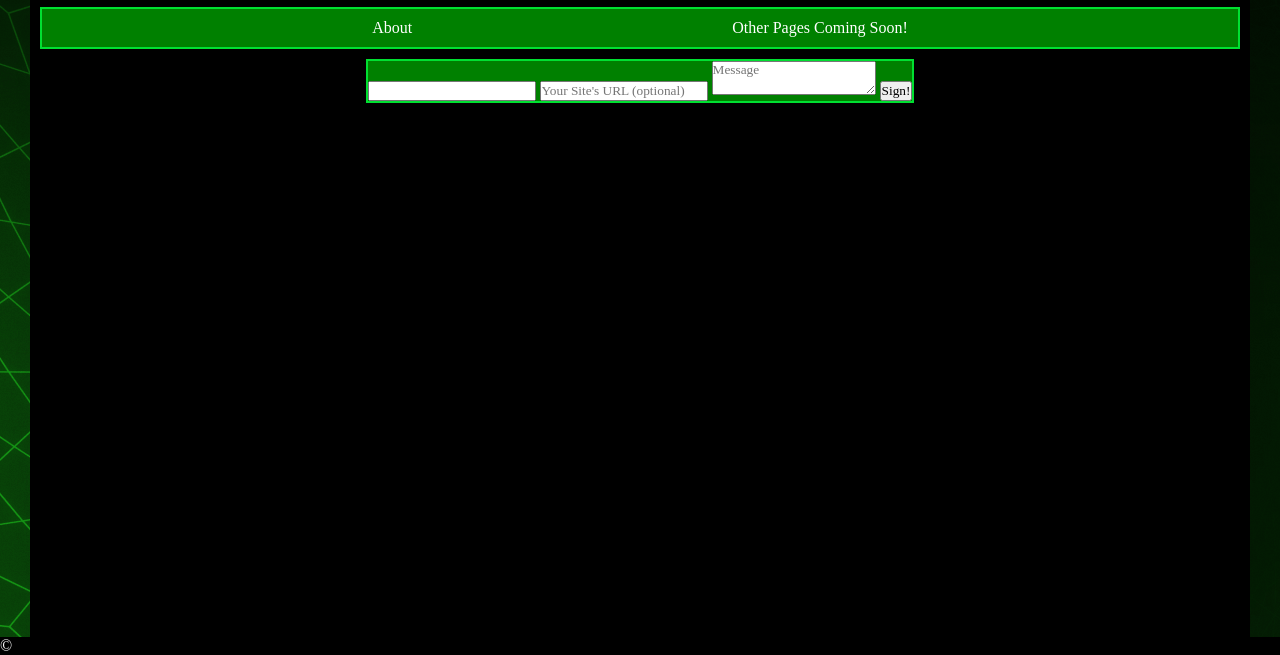
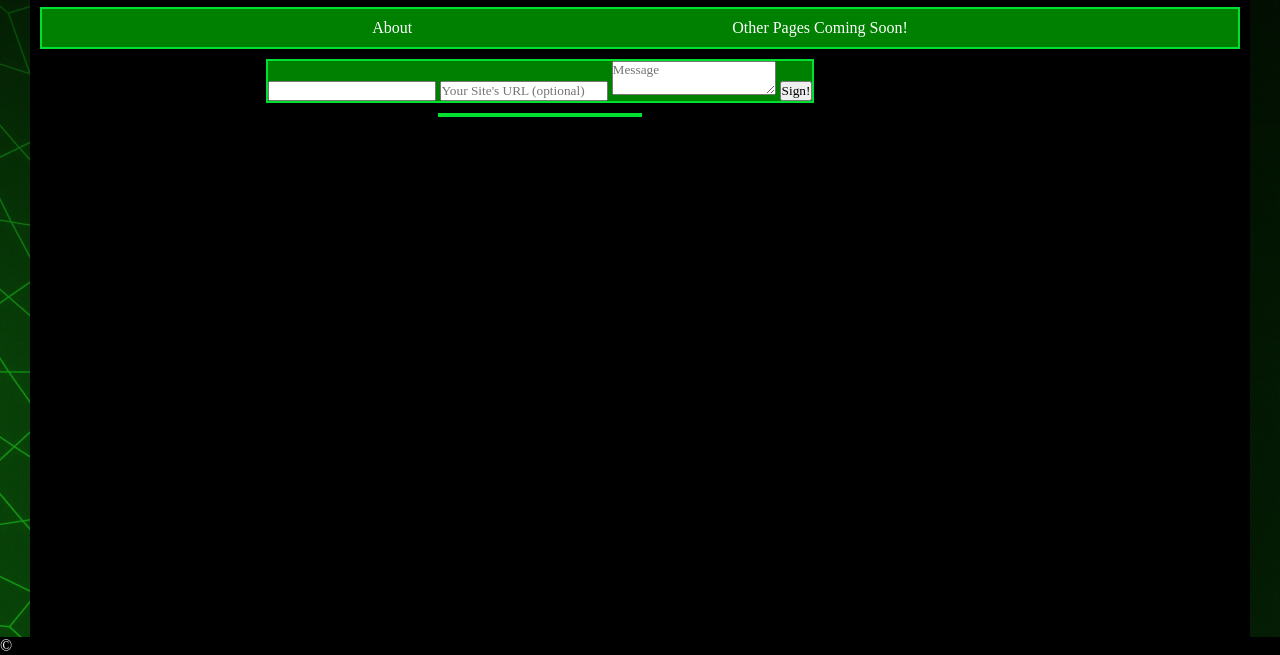
Before and after one commit to JSONCarrillo/neocity, a website built with Vite: page guestbook.html in a window 1280 px wide. Shown: the part 163-818 px from the top of the page. Built offline with nearby package versions, Linux system fonts and the light colour scheme.

```diff
--- a/guestbook.html
+++ b/guestbook.html
@@ -5,7 +5,8 @@
     <meta name="viewport" content="width=device-width, initial-scale=1.0">
     <title>J's World</title>
     <link rel="stylesheet" href="./style.css">
-    <script type="module" src="./script.js" async></script>
+    <script src="./script.js" async></script>
+    <script type="module" src="./base.js"></script>
 </head>
 <body>
     <section>
@@ -21,7 +22,7 @@
                 </ul>
             </nav>
             <!-- Content -->
-            <div class="content">
+            <div class="guestbook">
                 <div class="panel">
                     <form action="">
                         <input type="text" name="name" id="guestbook_name" required>
@@ -30,6 +31,7 @@
                         <button type="submit" onclick="collect_form_info">Sign!</button>
                     </form>
                 </div>
+                <div class="panel" id="guest"></div>
             </div>
         </div>
     </section>
--- a/script.js
+++ b/script.js
@@ -2,13 +2,15 @@
      name : '',
      siteURL : '',
      Message : ''
-}
+     }
 
+/*
 let guestbook_form = {
      name : Document.getElementbyID('guestbook_name'),
      siteURL : Document.getElementbyID('guestbook_url'),
      message : Document.getElementbyID('guestbook_message')
 }
+*/
 
 function collect_form_info(){
      console.log("test");
--- a/style.css
+++ b/style.css
@@ -259,3 +259,11 @@
 input, textarea, button{
     color: black;
 }
+
+.guestbook{
+    width: 1000px;
+    display: flex;
+    flex-direction: column;
+    justify-content: center;
+    align-items: center;
+}
```
Also changed, not shown: package.json (+6 -2 lines), 1 other file.
